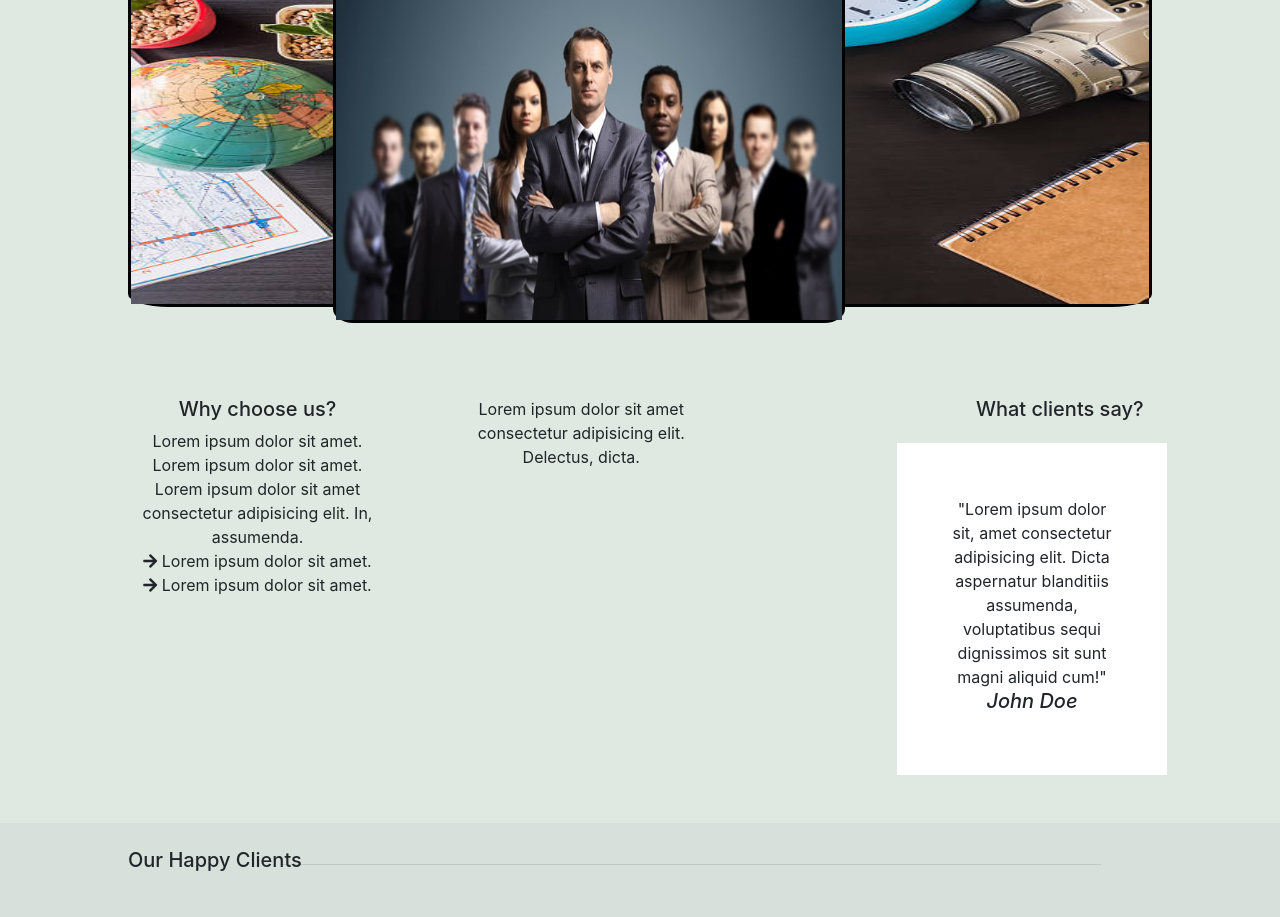
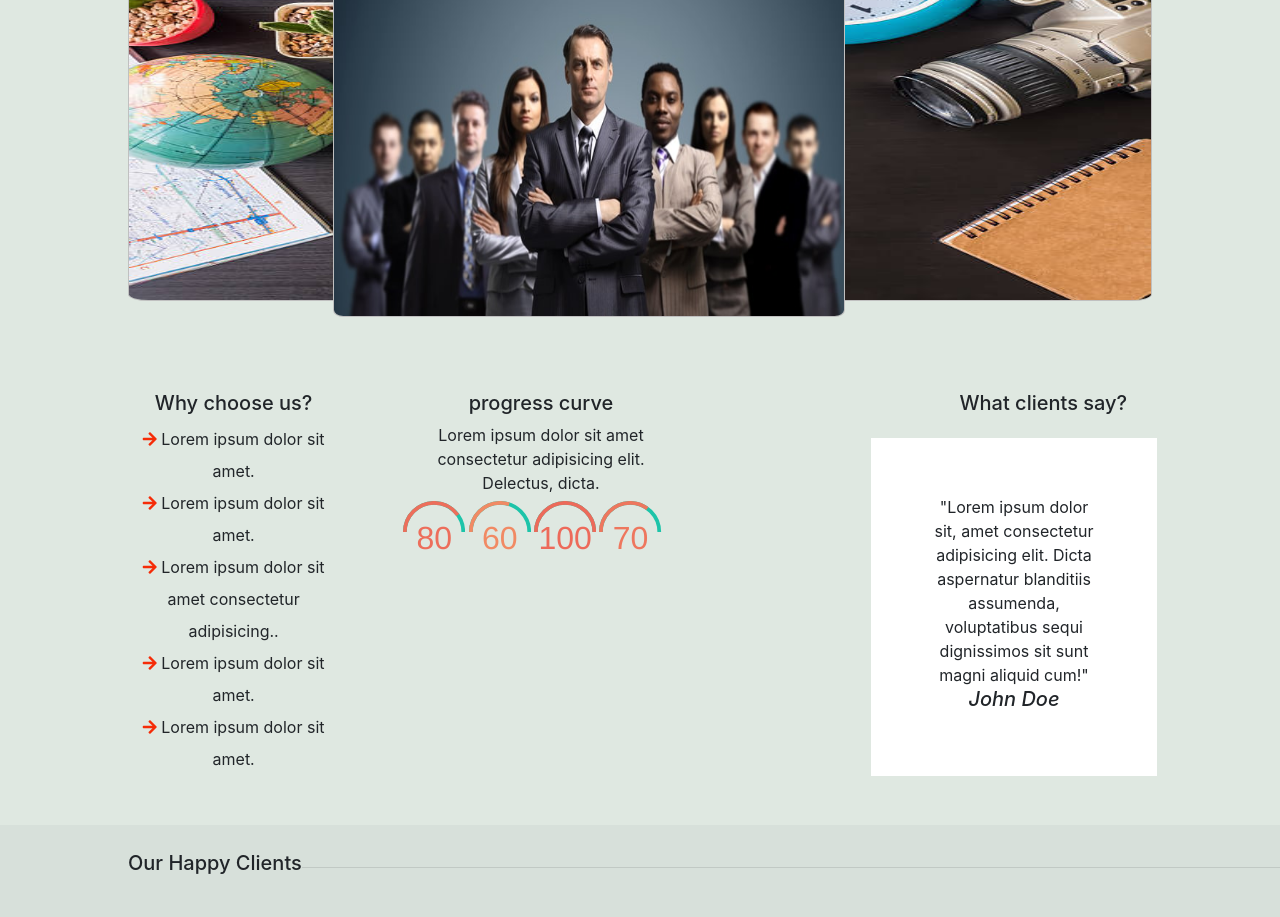
Before and after one commit to rezavai92/Modus-Versus-PSD-To-HTML, a plain HTML site: page index.html in a window 1280 px wide. Shown: the part 1157-2074 px from the top of the page. Drawn offline with nearby package versions, Linux system fonts and the light colour scheme.

Commit message:
progressbar added

```diff
--- a/index.css
+++ b/index.css
@@ -78,10 +78,7 @@ padding: 0px;
     margin-left: 10%;
     margin-right: 10%;
 }
-.section2 .container{
 
-
-}
 .section2 .container .jumbotron{
     padding: 1rem;
     position: relative !important;
@@ -127,6 +124,14 @@ padding: 0px;
     .section3-flex{
         flex-wrap: wrap;
     }
+    .cover .text1{
+        left: 25%;
+        width: 55%;
+
+    }
+    .cover .text2{
+        width: 40%;
+    }
 }
 .why-modus{
     position: relative;
@@ -157,12 +162,11 @@ padding: 0px;
 
 
 }
-.inner-card , .outer-card {
-    border: 3px solid black;
-    border-radius: 4%;
-}
+
 .inner-card img{
     height: 40vh;
+    border-radius: 2%;
+    border: 1px solid silver;
 }
 .outer-card {
     width: 50%;
@@ -174,6 +178,8 @@ padding: 0px;
 .outer-card img{
 
     height: 44vh;
+    border-radius: 2%;
+    border: 1px solid silver
 
 }
 @media screen and (max-width:580px){
@@ -191,7 +197,7 @@ padding: 0px;
     display: flex;
     width: 100%;
     flex-direction: row;
-
+    text-align: center;
     justify-content: space-evenly;
     margin-top: 5%;
     margin-left: 10%;
@@ -249,8 +255,8 @@ padding: 0px;
 .hr{
     position: absolute;
     top: 0%;
-    left: 15%;
-    width: 80%;
+    left: 17%;
+    width: 100%;
 }
 .section5-flex{
     display: flex;
@@ -281,8 +287,9 @@ height: 110px;
     color: white;
     display : flex;
     flex-direction: row;
-    justify-content: flex-start;
-    overflow: scroll;
+    justify-content: space-around;
+
+    text-align: center;
 
 }
 .footer div{
@@ -300,3 +307,25 @@ height: 110px;
 .social-media i {
     margin: 5%;
 }
+.footer ul,li{
+
+    list-style-type: none;
+    padding:0px;
+    margin: opx;
+}
+
+@media screen and (max-width:580px){
+
+    .footer{
+        display: grid;
+        grid-template-columns: repeat(2,1fr);
+    }
+
+
+}
+.progressbar{
+    display: grid;
+    grid-template-columns: repeat(4,1fr);
+    justify-content: space-between;
+
+}
--- a/index.html
+++ b/index.html
@@ -192,26 +192,26 @@
                   <div class="section4-flex">
                     <div>
                       <h5>Why choose us?</h5>
-                      <ul>
+                      <ul style="line-height: 2em;">
                         <li>
 
-
+                          <i class="fas fa-arrow-right" style="color: #f52b07;" ></i>
                           Lorem ipsum dolor sit amet.
                         </li>
                         <li>
-
+                          <i class="fas fa-arrow-right" style="color: #f52b07;"></i>
                           Lorem ipsum dolor sit amet.
                         </li>
                         <li>
-
-                          Lorem ipsum dolor sit amet consectetur adipisicing elit. In, assumenda.
+                          <i class="fas fa-arrow-right" style="color: #f52b07;"></i>
+                         Lorem ipsum dolor sit amet consectetur adipisicing..
                         </li>
                         <li>
-                          <i class="fas fa-arrow-right"></i>
+                          <i class="fas fa-arrow-right" style="color: #f52b07;"></i>
                           Lorem ipsum dolor sit amet.
                         </li>
                         <li>
-                          <i class="fas fa-arrow-right"></i>
+                          <i class="fas fa-arrow-right" style="color: #f52b07;"></i>
                           Lorem ipsum dolor sit amet.
                         </li>
 
@@ -219,10 +219,26 @@
                       </ul>
                     </div>
                     <div>
+                      <h5>progress curve</h5>
                       <p>
                         Lorem ipsum dolor sit amet consectetur adipisicing elit. Delectus, dicta.
                       </p>
+
+
+
+
+
+                        <div class="progressbar">
+
+                          <div id="container1"></div>
+                          <div id="container2"></div>
+                          <div id="container3"></div>
+                          <div id="prog-container"> </div>
+
+
+                        </div>
                     </div>
+
                     <div>
                       <h5>What clients say?</h5>
                       <div class="client-container">
@@ -279,10 +295,10 @@
 
           <footer>
             <div class="footer">
-              <div class="item1">
-                <h3>
-
-                </h3>
+              <div  class="item1">
+                <h4 >
+                  MODUS<span style="font-variant-caps: small-caps;" >versus</span>
+                </h4>
                 <ul>
                   <li>
                     Lorem ipsum dolor sit amet consectetur, adipisicing elit. Tempore, quia.
@@ -316,7 +332,7 @@
               </div>
               <div class="item3">
                 <h6>
-                  Company
+                  Community
                 </h6>
                 <ul>
                   <li>
@@ -342,7 +358,151 @@
               </div>
             </div>
           </footer>
+
+
           <script src="https://code.jquery.com/jquery-3.2.1.slim.min.js" integrity="sha384-KJ3o2DKtIkvYIK3UENzmM7KCkRr/rE9/Qpg6aAZGJwFDMVNA/GpGFF93hXpG5KkN" crossorigin="anonymous"></script>
+          <script src="https://cdnjs.cloudflare.com/ajax/libs/progressbar.js/1.1.0/progressbar.min.js" integrity="sha512-EZhmSl/hiKyEHklogkakFnSYa5mWsLmTC4ZfvVzhqYNLPbXKAXsjUYRf2O9OlzQN33H0xBVfGSEIUeqt9astHQ==" crossorigin="anonymous"></script>
+          <script>
+ // progressbar.js@1.0.0 version is used
+// Docs: http://progressbarjs.readthedocs.org/en/1.0.0/
+// progressbar.js@1.0.0 version is used
+// Docs: http://progressbarjs.readthedocs.org/en/1.0.0/
+// progressbar.js@1.0.0 version is used
+// Docs: http://progressbarjs.readthedocs.org/en/1.0.0/
+// progressbar.js@1.0.0 version is used
+// Docs: http://progressbarjs.readthedocs.org/en/1.0.0/
+
+var bar = new ProgressBar.SemiCircle('#container1', {
+  strokeWidth: 6,
+  color: '#FFEA82',
+  trailColor: '#1dc4a9',
+  trailWidth: 6,
+  easing: 'easeInOut',
+  duration: 1400,
+  svgStyle: null,
+  text: {
+    value: '',
+    alignToBottom: false
+  },
+  from: {color: '#FFEA82'},
+  to: {color: '#ED6A5A'},
+  // Set default step function for all animate calls
+  step: (state, bar) => {
+    bar.path.setAttribute('stroke', state.color);
+    var value = Math.round(bar.value() * 100);
+    if (value === 0) {
+      bar.setText('');
+    } else {
+      bar.setText(value);
+    }
+
+    bar.text.style.color = state.color;
+  }
+});
+bar.text.style.fontFamily = '"Raleway", Helvetica, sans-serif';
+bar.text.style.fontSize = '2rem';
+
+bar.animate(0.8);  // Number from 0.0 to 1.0
+var bar = new ProgressBar.SemiCircle('#container2', {
+  strokeWidth: 6,
+  color: '#FFEA82',
+  trailColor: '#1dc4a9',
+  trailWidth: 6,
+  easing: 'easeInOut',
+  duration: 1400,
+  svgStyle: null,
+  text: {
+    value: '',
+    alignToBottom: false
+  },
+  from: {color: '#FFEA82'},
+  to: {color: '#ED6A5A'},
+  // Set default step function for all animate calls
+  step: (state, bar) => {
+    bar.path.setAttribute('stroke', state.color);
+    var value = Math.round(bar.value() * 100);
+    if (value === 0) {
+      bar.setText('');
+    } else {
+      bar.setText(value);
+    }
+
+    bar.text.style.color = state.color;
+  }
+});
+bar.text.style.fontFamily = '"Raleway", Helvetica, sans-serif';
+bar.text.style.fontSize = '2rem';
+
+bar.animate(0.6);  // Number from 0.0 to 1.0
+var bar = new ProgressBar.SemiCircle('#container3', {
+  strokeWidth: 6,
+  color: '#FFEA82',
+  trailColor: '#1dc4a9',
+  trailWidth: 6,
+  easing: 'easeInOut',
+  duration: 1400,
+  svgStyle: null,
+  text: {
+    value: '',
+    alignToBottom: false
+  },
+  from: {color: '#FFEA82'},
+  to: {color: '#ED6A5A'},
+  // Set default step function for all animate calls
+  step: (state, bar) => {
+    bar.path.setAttribute('stroke', state.color);
+    var value = Math.round(bar.value() * 100);
+    if (value === 0) {
+      bar.setText('');
+    } else {
+      bar.setText(value);
+    }
+
+    bar.text.style.color = state.color;
+  }
+});
+
+bar.text.style.fontFamily = '"Raleway", Helvetica, sans-serif';
+bar.text.style.fontSize = '2rem';
+
+bar.animate(1.0);  // Number from 0.0 to 1.0
+
+
+
+
+var bar = new ProgressBar.SemiCircle('#prog-container', {
+  strokeWidth: 6,
+  color: '#FFEA82',
+  trailColor: '#1dc4a9',
+  trailWidth: 6,
+  easing: 'easeInOut',
+  duration: 1400,
+  svgStyle: null,
+  text: {
+    value: '',
+    alignToBottom: false
+  },
+  from: {color: '#FFEA82'},
+  to: {color: '#ED6A5A'},
+  // Set default step function for all animate calls
+  step: (state, bar) => {
+    bar.path.setAttribute('stroke', state.color);
+    var value = Math.round(bar.value() * 100);
+    if (value === 0) {
+      bar.setText('');
+    } else {
+      bar.setText(value);
+    }
+
+    bar.text.style.color = state.color;
+  }
+});
+bar.text.style.fontFamily = '"Raleway", Helvetica, sans-serif';
+bar.text.style.fontSize = '2rem';
+
+bar.animate(0.7);  // Number from 0.0 to 1.0  // Number from 0.0 to 1.0
+          </script>
+
 <script src="https://cdnjs.cloudflare.com/ajax/libs/popper.js/1.12.9/umd/popper.min.js" integrity="sha384-ApNbgh9B+Y1QKtv3Rn7W3mgPxhU9K/ScQsAP7hUibX39j7fakFPskvXusvfa0b4Q" crossorigin="anonymous"></script>
 <script src="https://maxcdn.bootstrapcdn.com/bootstrap/4.0.0/js/bootstrap.min.js" integrity="sha384-JZR6Spejh4U02d8jOt6vLEHfe/JQGiRRSQQxSfFWpi1MquVdAyjUar5+76PVCmYl" crossorigin="anonymous"></script>
     </body>
```
